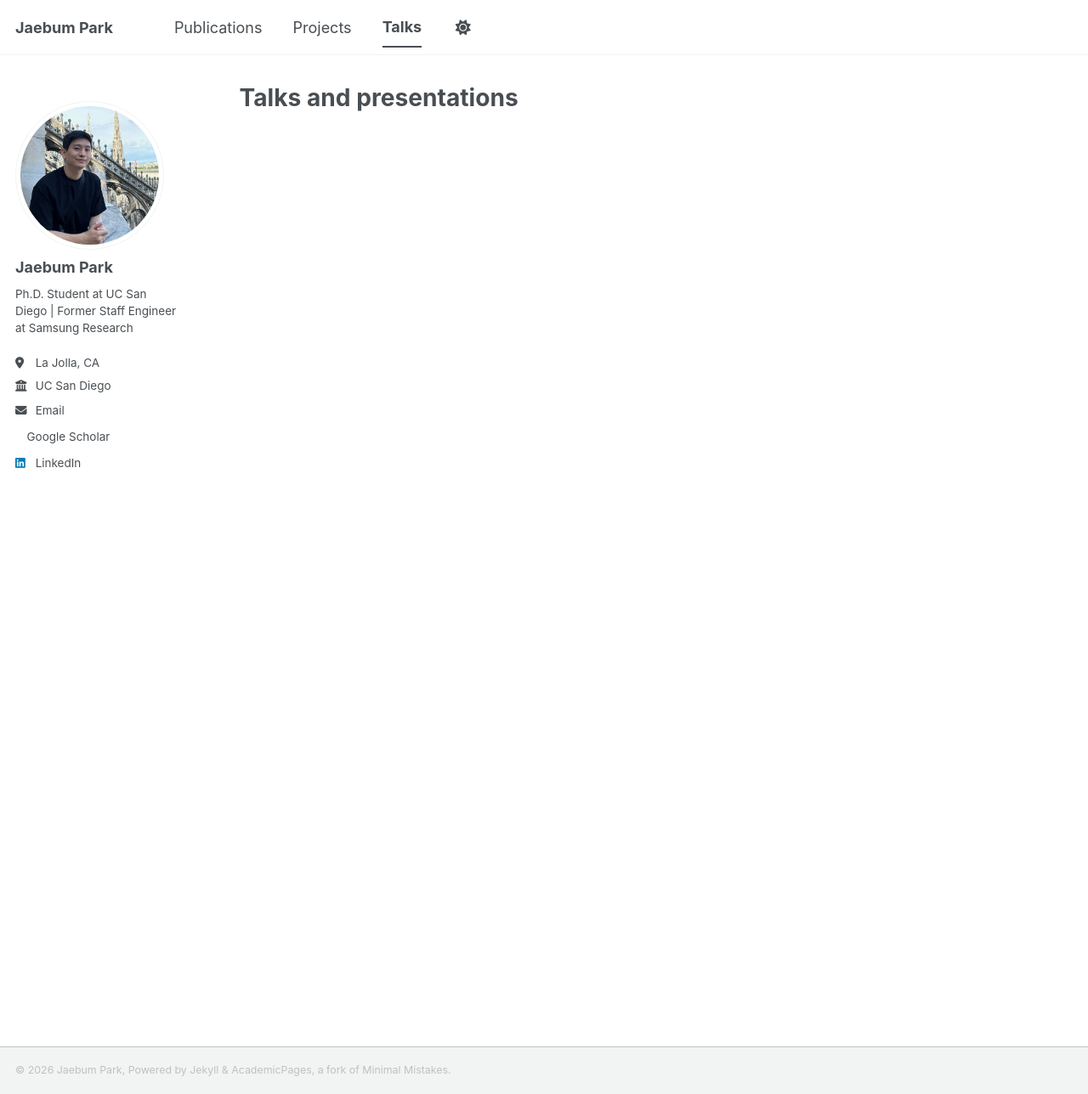
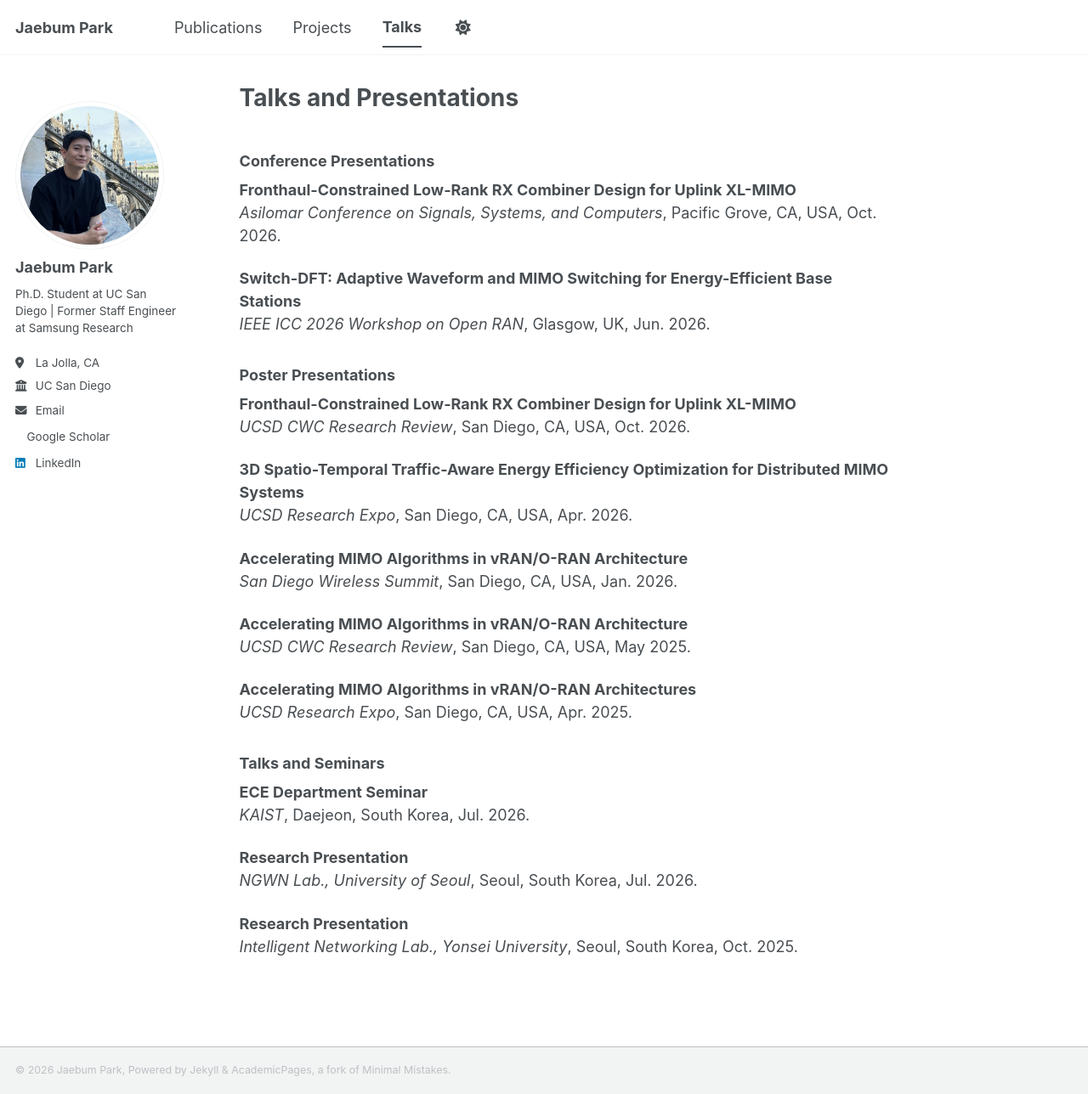
Before and after one commit to jpark-wireless/jpark-wireless.github.io, a Jekyll site: the page built from _pages/talks.md, in a window 1280 px wide and 1288 px high. Shown: the whole window at 85% size. Built offline with Jekyll 4.4.1, drawn with Linux system fonts in a browser that asks for light colours; a style sheet for code colours, icons or effects is not loaded.

Commit message:
Add projects and talks pages
Signed-off-by: Jaebum Park <jaypark8891@gmail.com>

```diff
--- a/_pages/talks.html
+++ /dev/null
@@ -1,18 +0,0 @@
----
-layout: archive
-title: "Talks and presentations"
-permalink: /talks/
-author_profile: true
----
-{% comment %}
-
-{% if site.talkmap_link == true %}
-
-<p style="text-decoration:underline;"><a href="/talkmap.html">See a map of all the places I've given a talk!</a></p>
-
-{% endif %}
-
-{% for post in site.talks reversed %}
-  {% include archive-single-talk.html %}
-{% endfor %}
-{% endcomment %}
--- /dev/null
+++ b/_pages/talks.md
@@ -0,0 +1,48 @@
+---
+title: "Talks and Presentations"
+permalink: /talks/
+author_profile: true
+---
+
+
+### Conference Presentations
+
+<b>Fronthaul-Constrained Low-Rank RX Combiner Design for Uplink XL-MIMO</b> <br>
+<i>Asilomar Conference on Signals, Systems, and Computers</i>, Pacific Grove, CA, USA, Oct. 2026.
+
+<b>Switch-DFT: Adaptive Waveform and MIMO Switching for Energy-Efficient Base Stations</b> <br>
+<i>IEEE ICC 2026 Workshop on Open RAN</i>, Glasgow, UK, Jun. 2026.
+
+
+### Poster Presentations
+
+<b>Fronthaul-Constrained Low-Rank RX Combiner Design for Uplink XL-MIMO</b> <br>
+<i>UCSD CWC Research Review</i>, San Diego, CA, USA, Oct. 2026.
+
+<b>3D Spatio-Temporal Traffic-Aware Energy Efficiency Optimization for Distributed MIMO Systems</b> <br>
+<i>UCSD Research Expo</i>, San Diego, CA, USA, Apr. 2026.
+
+<b>Accelerating MIMO Algorithms in vRAN/O-RAN Architecture</b> <br>
+<i>San Diego Wireless Summit</i>, San Diego, CA, USA, Jan. 2026.
+
+<b>Accelerating MIMO Algorithms in vRAN/O-RAN Architecture</b> <br>
+<i>UCSD CWC Research Review</i>, San Diego, CA, USA, May 2025.
+
+<b>Accelerating MIMO Algorithms in vRAN/O-RAN Architectures</b> <br>
+<i>UCSD Research Expo</i>, San Diego, CA, USA, Apr. 2025.
+
+
+### Talks and Seminars
+
+<b>ECE Department Seminar</b> <br>
+<i>KAIST</i>, Daejeon, South Korea, Jul. 2026.
+
+<b>Research Presentation</b> <br>
+<i>NGWN Lab., University of Seoul</i>, Seoul, South Korea, Jul. 2026.
+
+<b>Research Presentation</b> <br>
+<i>Intelligent Networking Lab., Yonsei University</i>, Seoul, South Korea, Oct. 2025.
+
+{% comment %}
+
+{% endcomment %}
```
Also changed, not shown: _pages/projects.md (+50 -50 lines).
